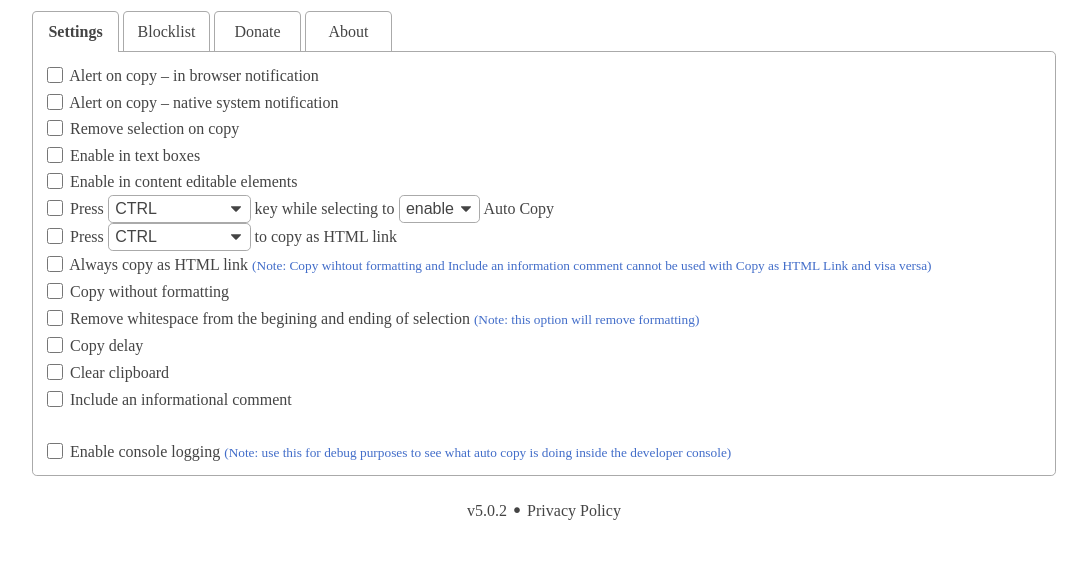
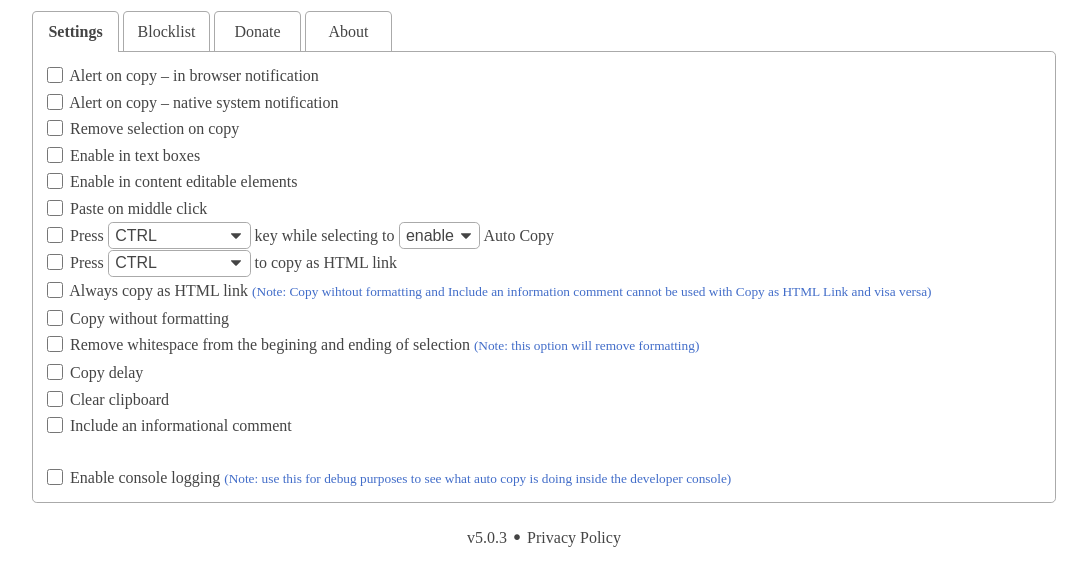
Before and after one commit to jamiephill/Auto-Copy, a browser extension: page html/options.html in a window 1280 px wide. Shown: the part 122-708 px from the top of the page, without its empty margins (96-1183 px from the left). Drawn offline with Linux system fonts and the light colour scheme.

Commit message:
Removing reload notification.  Adding paste on middle click

```diff
--- a/html/options.html
+++ b/html/options.html
@@ -64,10 +64,8 @@
           <input class="autosave" type="checkbox" id="enableForTextBoxes"> <label for="enableInTextBoxes">Enable in text boxes</label>
           <br>
           <input class="autosave" type="checkbox" id="enableForContentEditable"> <label for="enableInContentEditable">Enable in content editable elements</label>
-          <!--
-            <br>
-            <input class="autosave" type="checkbox" id="pasteOnMiddleClick"> <label for="pasteOnMiddleClick">Paste on middle click</label>
-          -->
+          <br>
+          <input class="autosave" type="checkbox" id="pasteOnMiddleClick"> <label for="pasteOnMiddleClick">Paste on middle click</label>
           <br>
           <input class="autosave" type="checkbox" id="ctrlToDisable"> <label for="ctrlToDisable">
             Press <select class="select-css modifierKey autosave" id="ctrlToDisableKey">
@@ -262,7 +260,7 @@
     </main>
     <footer>
       <div>
-        <span data-version>v5.0.2</span>
+        <span data-version>v5.0.3</span>
         <span class="separator">.</span>
         <span><a href="https://stratusnine.com/software/auto-copy/auto-copy-privacy-policy/">Privacy Policy</a></span>
       </div>
--- a/js/autoCopy.js
+++ b/js/autoCopy.js
@@ -12,6 +12,7 @@ const opts = {
   },
   blockListSiteEnabled: false,
   blockList: {},
+  //disableAutoCopy: false,
   //enableDebug: false,
 };
 
@@ -398,6 +399,7 @@ function sendMessage(obj) {
     alertOnCopy();
   } catch (ex) {
     debug(`Caught exception: `, ex);
+    /* Removing until I can get this working better
     //-------------------------------------------------------------------------
     // If we detect a fault here then the extension has likely been updated so
     // let's notify the user that the page needs to be reload.
@@ -446,6 +448,7 @@ function sendMessage(obj) {
     el1.style.height = "0";
 
     document.body.appendChild(el1);
+    */
   }
 }
 
--- a/package.json
+++ b/package.json
@@ -1,6 +1,6 @@
 {
   "name": "Auto Copy",
-  "version": "5.0.2",
+  "version": "5.0.3",
   "description": "Auto Copy is an extension for [Chrome](https://www.google.com/chrome/) and [Edge web](https://www.microsoft.com/en-us/edge) browsers. It will automatically copy any selected text to the clipboard.",
   "main": "js/autoCopy.js",
   "scripts": {
```
Also changed, not shown: manifest.json, 1 other file.
